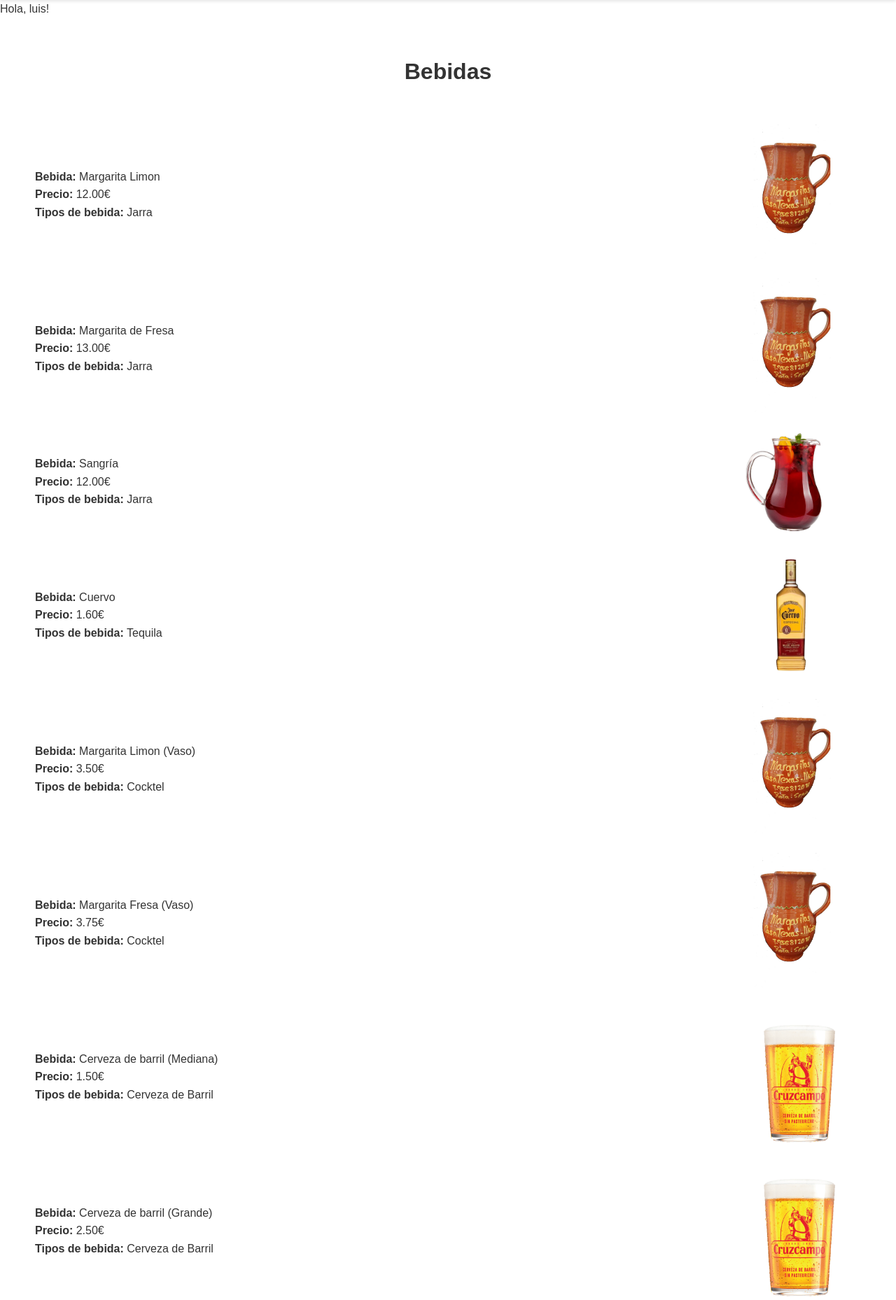
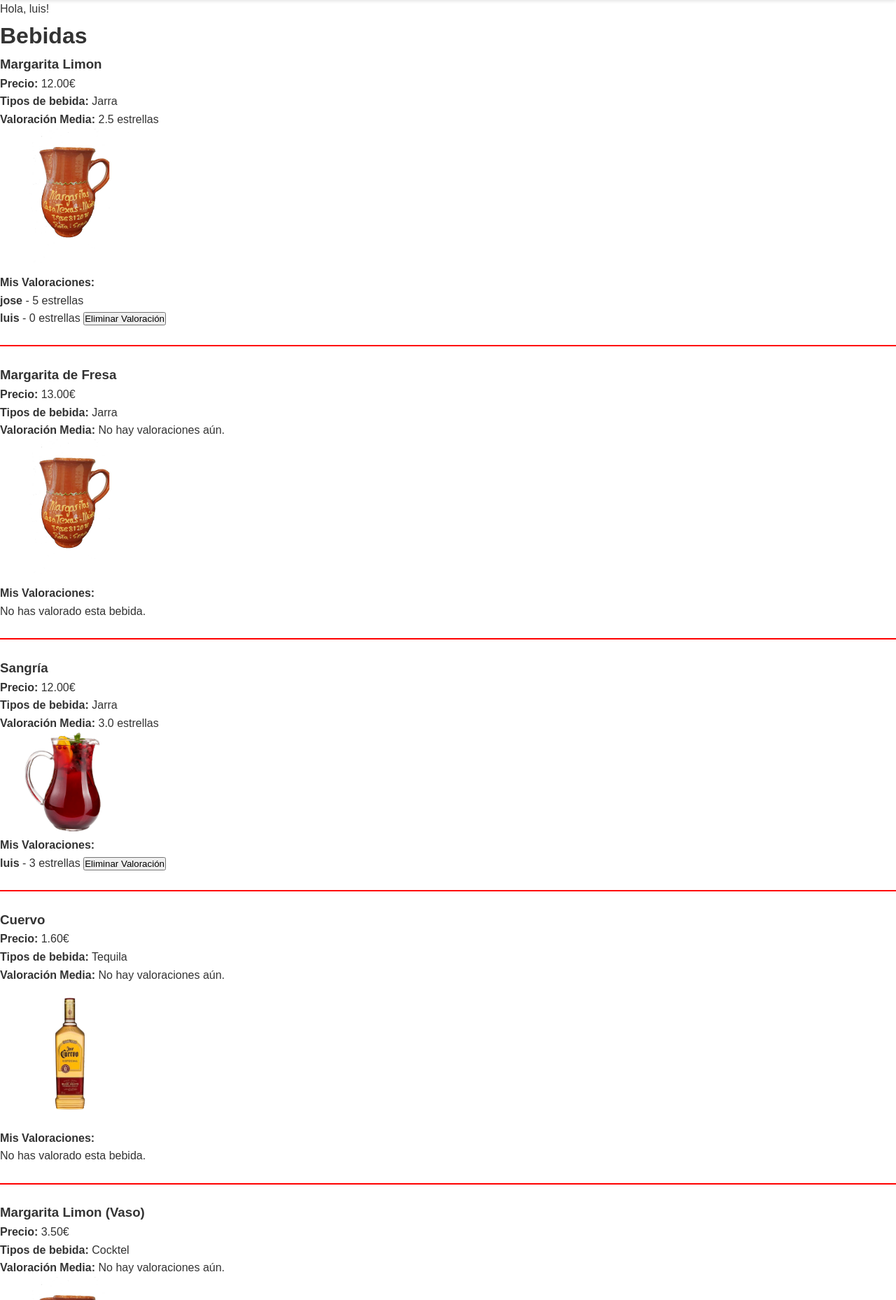
Before and after one commit to Lowyy10/Proyecto-IAW, a Django app: page /bebidas/ in a window 1280 px wide. Shown: the part 142-2000 px from the top of the page at 70% size. Run offline with Django 5.2, Linux system fonts and the light colour scheme; a user stored in the database is signed in; data comes from the database, SQL or seed files in the repository; both versions use the stored data as it was after the commit.

Commit message:
valoraciones

```diff
--- a/restaurante/reservas/forms.py
+++ b/restaurante/reservas/forms.py
@@ -2,7 +2,7 @@
 from django import forms
 from django.contrib.auth.forms import UserCreationForm, AuthenticationForm
 from django.contrib.auth.models import User
-from .models import Perfil
+from .models import Perfil, Valoracion
 
 class PerfilForm(forms.ModelForm):
     class Meta:
@@ -50,3 +50,14 @@
             'cantidad': forms.NumberInput(attrs={'class': 'form-control'}),
             'observaciones': forms.Textarea(attrs={'class': 'form-control'}),
         }
+
+#Valoraciones
+
+class ValoracionForm(forms.ModelForm):
+    class Meta:
+        model = Valoracion
+        fields = ['valoracion']  # Solo necesitas el campo de valoración
+
+    def __init__(self, *args, **kwargs):
+        super(ValoracionForm, self).__init__(*args, **kwargs)
+        self.fields['valoracion'].widget.attrs.update({'class': 'valoracion-select'})
--- a/restaurante/reservas/models.py
+++ b/restaurante/reservas/models.py
@@ -38,6 +38,15 @@
         return self.tipo_bebida
 
 class Bebidas(models.Model):
+    ESTRELLAS = [
+        (0, '☆☆☆☆☆'),
+        (1, '★☆☆☆☆'),
+        (2, '★★☆☆☆'),
+        (3, '★★★☆☆'),
+        (4, '★★★★☆'),
+        (5, '★★★★★'),
+    ]
+    valoracion = models.IntegerField(choices=ESTRELLAS, default=0)
     nom_bebida = models.CharField(max_length=100)
     precio_bebida = models.DecimalField(max_digits=10, decimal_places=2, default=0.00)
     tipo_bebi = models.ManyToManyField(Tipo_bebida, related_name='bebidas', blank=True)
@@ -49,6 +58,17 @@
 
     def __str__(self):
         return self.nom_bebida
+
+class Valoracion(models.Model):
+    bebida = models.ForeignKey(Bebidas, on_delete=models.CASCADE, related_name='valoraciones')
+    usuario = models.ForeignKey(User, on_delete=models.CASCADE)
+    valoracion = models.IntegerField(choices=Bebidas.ESTRELLAS)
+
+    class Meta:
+        unique_together = ('bebida', 'usuario')  # Evitar que un usuario valore la misma bebida más de una vez
+
+    def __str__(self):
+        return f"{self.usuario.username} - {self.bebida.nom_bebida} - {self.valoracion} estrellas"
 
 class Ingrediente(models.Model):
     tipo = models.ForeignKey(Tipo_ingrediente, related_name='ingredientes', on_delete=models.CASCADE, default=1)  # Cambiado el related_name
--- a/restaurante/reservas/templates/reservas/bebidas_list.html
+++ b/restaurante/reservas/templates/reservas/bebidas_list.html
@@ -1,32 +1,70 @@
 {% extends 'base.html' %}
 
-{% block title %}Bebidas{% endblock %}
+{% load static %}
 
 {% block content %}
-
-{% load static %}
-<br>
-<br>
-<h1 style="text-align: center;">Bebidas</h1><ul style="text-align: left; margin: 50px">
-    {% for bebida in object_list %}
-        <li style="list-style: none; margin-bottom: 20px;">
-            <div style="display: flex; align-items: center; justify-content: space-between;">
-                <div>
-                    <strong>Bebida:</strong> {{ bebida.nom_bebida }}<br>
-                    <strong>Precio:</strong> {{ bebida.precio_bebida }}€<br>
-                    <strong>Tipos de bebida:</strong>
+    <h1 class="text-center mb-4">Bebidas</h1>
+    <div class="container">
+        <div class="row">
+            {% if photos %}
+                {% for bebida in photos %}
+                    <div class="col-md-4 mb-4">
+                        <div class="card">
+                            <div class="card-body">
+                                <h3 class="card-title">{{ bebida.nom_bebida }}</h3>
+                                <p><strong>Precio:</strong> {{ bebida.precio_bebida }}€</p>
+                                <p><strong>Tipos de bebida:</strong>
                                     {% for tipo in bebida.tipo_bebi.all %}
                                         {{ tipo.tipo_bebida }}{% if not forloop.last %}, {% endif %}
                                     {% endfor %}
+                                </p>
+                                <p><strong>Valoración Media:</strong>
+                                    {% if bebida.media_valoracion %}
+                                        {{ bebida.media_valoracion }} estrellas
+                                    {% else %}
+                                        No hay valoraciones aún.
+                                    {% endif %}
+                                </p>
+                                {% if bebida.image %}
+                                    <div style="position: relative; display: inline-block;">
+                                        <img src="{{ bebida.image.url }}" alt="{{ bebida.nom_bebida }}" style="max-width: 200px; max-height: 200px; cursor: pointer;" onclick="document.getElementById('valoracion-form-{{ bebida.id }}').style.display='block'">
+                                        <form id="valoracion-form-{{ bebida.id }}" action="" method="POST" style="display: none;">
+                                            {% csrf_token %}
+                                            {{ valoracion_form.as_p }}
+                                            <input type="hidden" name="bebida_id" value="{{ bebida.id }}">
+                                            <button type="submit" class="btn btn-primary mt-2">Enviar Valoración</button>
+                                        </form>
                                     </div>
-                {% if bebida.image %}
-                    <img src="{{ bebida.image.url }}" alt="{{ bebida.nom_bebida }}" style="max-width: 200px; max-height: 200px; margin-left: 10px;">
                                 {% else %}
-                    <p style="margin-left: 10px;">No hay imagen disponible</p>
+                                    <p>No hay imagen disponible</p>
+                                {% endif %}
+
+                                <!-- Mostrar las valoraciones del usuario -->
+                                <h4>Mis Valoraciones:</h4>
+                                {% for valoracion in bebida.valoraciones.all %}
+                                    <div>
+                                        <strong>{{ valoracion.usuario.username }}</strong> -
+                                        {{ valoracion.valoracion }} estrellas
+                                        {% if valoracion.usuario == request.user %}
+                                            <form action="{% url 'valoracion_eliminar' valoracion.id %}" method="post" style="display:inline;">
+                                                {% csrf_token %}
+                                                <button type="submit" class="btn btn-danger btn-sm">Eliminar Valoración</button>
+                                            </form>
                                         {% endif %}
                                     </div>
-        </li>
+                                {% empty %}
+                                    <p>No has valorado esta bebida.</p>
                                 {% endfor %}
-</ul>
-
+                            </div>
+                        </div>
+                    </div>
+                    <br>
+                    <hr size="2px" color="red" />
+                    <br>
+                {% endfor %}
+            {% else %}
+                <p class="text-center">No hay bebidas disponibles en este momento.</p>
+            {% endif %}
+        </div>
+    </div>
 {% endblock %}
--- a/restaurante/reservas/templates/reservas/mispedidos_list.html
+++ b/restaurante/reservas/templates/reservas/mispedidos_list.html
@@ -6,8 +6,8 @@
     <h2 class="text-center mb-4">Mis Pedidos</h2>
     <div class="container">
         <div class="row">
-            {% if object_list %}
-                {% for pedido in object_list %}
+            {% if mispedidos_list %}
+                {% for pedido in mispedidos_list %}
                     <div class="col-md-4 mb-4">
                         <div class="card">
                             <div class="card-body">
--- a/restaurante/reservas/urls.py
+++ b/restaurante/reservas/urls.py
@@ -1,5 +1,5 @@
 from django.urls import path
-from reservas.views import PlatosListView, PedidoDeleteView ,ver_perfil,editar_perfil, MisPedidosCreateView, MisPedidosListView, CrearPedidoView, BebidasListView,LogoutView, IniciarSesion, RegistroUsuario, CerrarSesion
+from reservas.views import PlatosListView, PedidoDeleteView ,ver_perfil,editar_perfil, ValoracionEliminarView,MisPedidosCreateView, MisPedidosListView, CrearPedidoView, BebidasListView,LogoutView, IniciarSesion, RegistroUsuario, CerrarSesion
 from .views import HomeView
 from django.contrib.auth import views as auth_views
 from . import views
@@ -16,4 +16,5 @@
     path('register/', RegistroUsuario.as_view(), name='register'),
     path('editar-perfil/', editar_perfil, name='registration/editar_perfil'),
     path('ver-perfil/', ver_perfil, name='perfil'),
+    path('valoracion/eliminar/<int:valoracion_id>/', ValoracionEliminarView.as_view(), name='valoracion_eliminar'),
 ]
--- a/restaurante/reservas/views.py
+++ b/restaurante/reservas/views.py
@@ -1,8 +1,8 @@
-from reservas.models import Platos, Bebidas, MisPedidos, Perfil
-from django.views.generic import FormView,ListView, TemplateView, FormView, ListView, CreateView, FormView
+from reservas.models import Platos, Bebidas, MisPedidos, Perfil,Valoracion
+from django.views.generic import FormView,View,ListView, TemplateView, FormView, ListView, CreateView, FormView
 from django.urls import reverse_lazy
 from django.shortcuts import render, redirect, get_object_or_404
-from .forms import CustomUserCreationForm,MisPedidosForm,PerfilForm
+from .forms import CustomUserCreationForm,MisPedidosForm,PerfilForm,ValoracionForm
 from django.contrib.auth import login, logout
 from django.contrib.auth.forms import AuthenticationForm, UserCreationForm
 from django.contrib.auth.views import LogoutView, LoginView
@@ -10,7 +10,9 @@
 from django.contrib import messages
 from django.views.generic import CreateView
 from django.views.generic.edit import DeleteView
+from django.db import models
 from django.contrib.auth.decorators import login_required
+
 
 # Vistas para mostrar listas de objetos
 
@@ -41,9 +43,47 @@
 class PlatosListView(ListView):
     model = Platos
 
+class ValoracionEliminarView(View):
+    def post(self, request, *args, **kwargs):
+        valoracion_id = kwargs.get('valoracion_id')
+        # Obtén la valoración, asegurándote de que pertenezca al usuario actual
+        valoracion = get_object_or_404(Valoracion, id=valoracion_id, usuario=request.user)
+        valoracion.delete()  # Elimina la valoración
+        return redirect('bebidas_list')
+
 class BebidasListView(ListView):
     model = Bebidas
     context_object_name = 'photos'
+    template_name = 'tu_template_de_bebidas.html'  # Asegúrate de especificar el nombre correcto de tu plantilla
+
+    def post(self, request, *args, **kwargs):
+        bebida_id = request.POST.get('bebida_id')
+        bebida = get_object_or_404(Bebidas, id=bebida_id)
+        valoracion_form = ValoracionForm(request.POST)
+
+        if valoracion_form.is_valid():
+            Valoracion.objects.update_or_create(
+                bebida=bebida,
+                usuario=request.user,
+                defaults={'valoracion': valoracion_form.cleaned_data['valoracion']}
+            )
+            return redirect('bebidas_list')
+
+        return super().get(request, *args, **kwargs)
+
+    def get_context_data(self, **kwargs):
+        context = super().get_context_data(**kwargs)
+        context['valoracion_form'] = ValoracionForm()
+        for bebida in context['photos']:
+            # Calcular la media de las valoraciones
+            valoraciones = bebida.valoraciones.all()
+            if valoraciones.exists():
+                media_valoracion = valoraciones.aggregate(models.Avg('valoracion'))['valoracion__avg']
+                bebida.media_valoracion = round(media_valoracion, 2)  # Redondear a dos decimales
+            else:
+                bebida.media_valoracion = 0  # Sin valoraciones, media es 0
+        return context
+
 
 
 class MisPedidosListView(LoginRequiredMixin, ListView):
```
Also changed, not shown: restaurante/db.sqlite3, restaurante/reservas/migrations/0050_bebidas_valoracion.py (added), restaurante/reservas/migrations/0051_remove_bebidas_valoracion.py (added), restaurante/reservas/migrations/0052_bebidas_valoracion.py (added), restaurante/reservas/migrations/0053_valoracion.py (added). Lines whose indentation alone changed are shown as unchanged.
